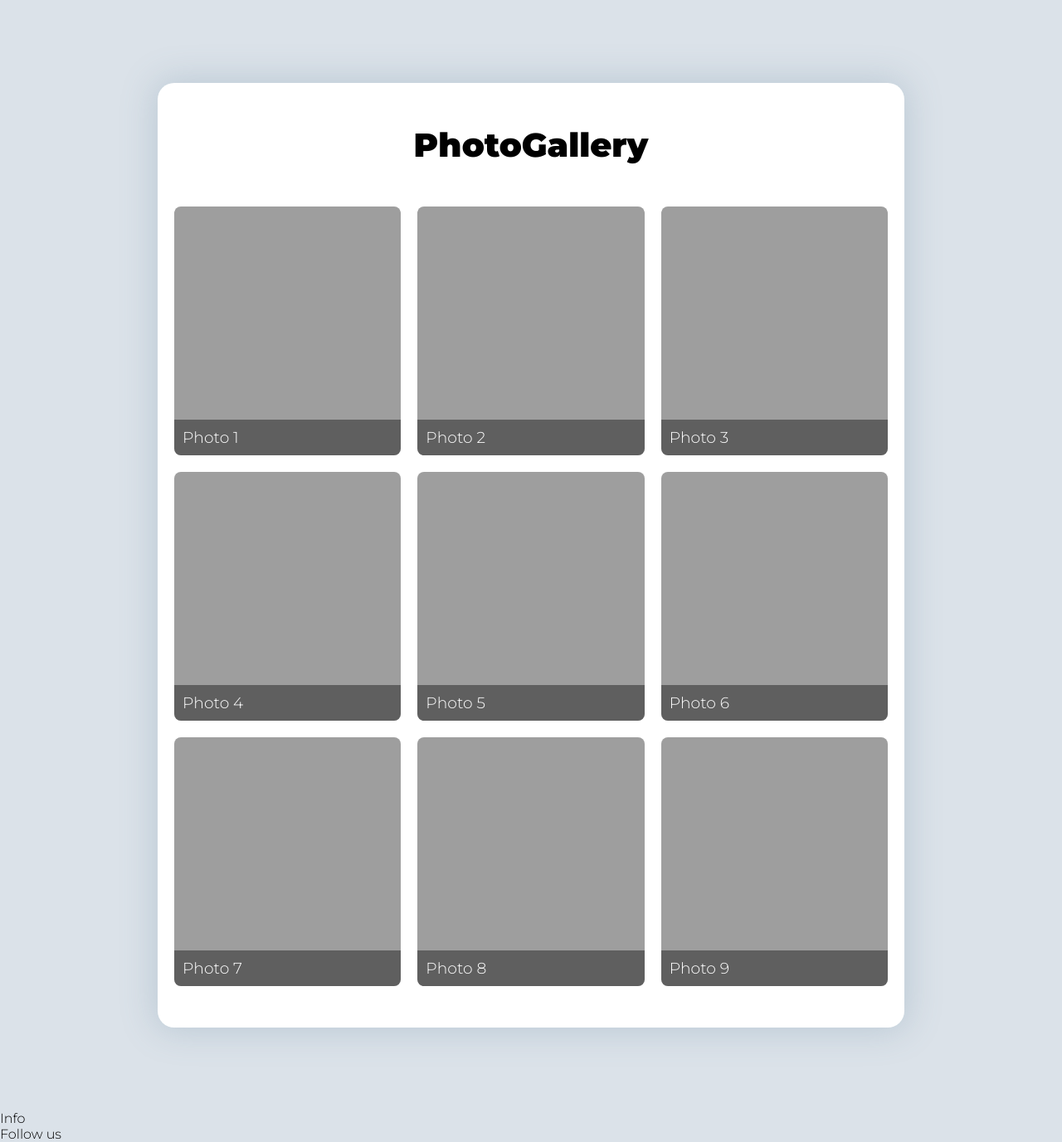
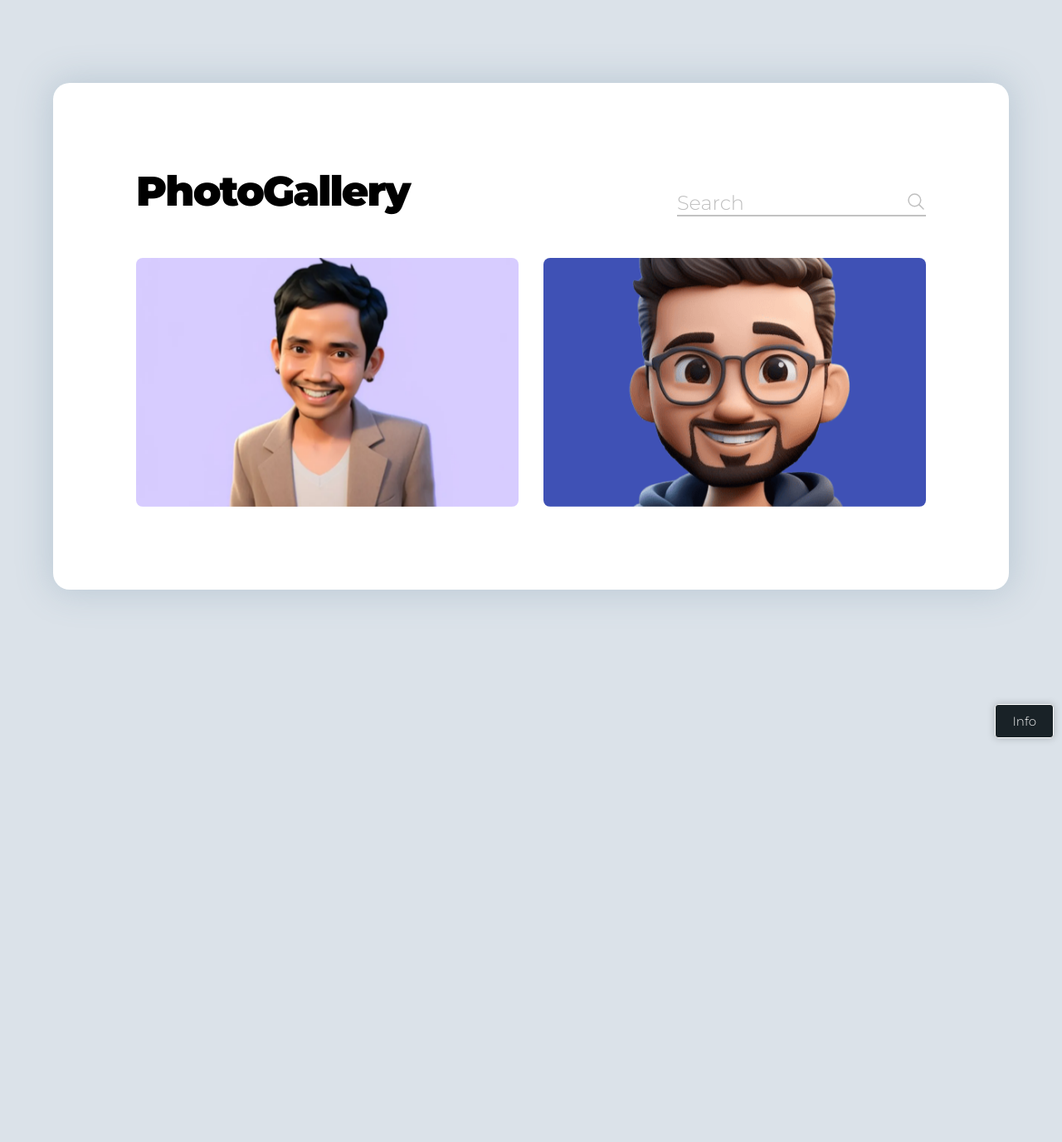
Before and after one commit to bungferry/bungferry.github.io, a Jekyll site: the page built from index.html, in a window 1280 px wide. Shown: the whole page at 83% size. Built offline with Jekyll 4.4.1, drawn with Linux system fonts in a browser that asks for light colours; nearby versions of some CDN libraries; after the commit the page ends 900 px from its top, so only the background shows below that.

Commit message:
Update default.html

```diff
--- a/_layouts/default.html
+++ b/_layouts/default.html
@@ -5,50 +5,63 @@
   <meta name="viewport" content="width=device-width, initial-scale=1.0, maximum-scale=1">
   <title>{{ site.title }}</title>
 
+  <!-- Font & Icon -->
   <link rel="stylesheet" href="https://unpkg.com/css.gg/icons/all.css">
   <script src="https://unpkg.com/ionicons@5.1.2/dist/ionicons.js"></script>
 
   <style>
     @import url("https://fonts.googleapis.com/css2?family=Montserrat:wght@300;900&display=swap");
+
     * { margin: 0; padding: 0; box-sizing: border-box; }
     html { font-family: "Montserrat", sans-serif; font-size: 100%; }
     body { background-color: #dbe2e9; overflow-x: hidden; }
 
     img {
       width: 100%; height: 100%; object-fit: cover;
-      transition: opacity 0.3s ease-in-out; opacity: 0;
+      will-change: transform; transition: opacity 0.3s ease-in-out; opacity: 0;
     }
     img.loaded { opacity: 1; }
 
-    section { display: flex; align-items: center; justify-content: center; margin: 100px 0; }
-    .container { background: white; width: 90%; max-width: 900px; margin: auto; box-shadow: 0 0 40px 4px rgba(94,132,156,0.25); padding: 50px 20px; border-radius: 20px; }
+    section { min-height: 100%; width: 100%; display: flex; align-items: center; justify-content: center; margin: 100px 0; }
+    .container { background-color: white; width: 90%; max-width: 900px; margin: 0 auto; box-shadow: 0px 0px 40px 4px rgba(94,132,156,0.25); padding: 50px 20px; border-radius: 20px; }
     .header { display: flex; flex-direction: column; align-items: center; }
-    .header h1 { font-size: 40px; font-weight: 900; }
+    .header h1 { font-size: 40px; font-weight: 900; letter-spacing: -2px; }
 
-    .gallery { display: grid; grid-template-columns: repeat(auto-fit, minmax(250px, 1fr)); margin-top: 50px; grid-gap: 20px; }
-    .item { height: 300px; position: relative; overflow: hidden; border-radius: 8px; transition: transform 0.3s ease, box-shadow 0.3s ease; }
+    form { margin-top: 30px; width: 80%; max-width: 300px; position: relative; }
+    input { border: none; border-bottom: 2px solid rgba(128,128,128,0.479); font-size: 20px; width: 100%; outline: none; color: gray; background-color: transparent; }
+    input::placeholder { opacity: 0.5; color: gray; font-family: "Montserrat"; }
+    form ion-icon { position: absolute; right: 0; font-size: 20px; opacity: 0.5; color: gray; }
+
+    .gallery { width: 100%; display: grid; grid-template-columns: repeat(auto-fit, minmax(250px, 1fr)); margin-top: 50px; grid-gap: 20px; }
+    .item { width: 100%; height: 300px; position: relative; overflow: hidden; border-radius: 8px; transition: transform 0.3s ease, box-shadow 0.3s ease; will-change: transform; }
     .item:hover { transform: scale(1.02); box-shadow: 0 4px 12px rgba(0,0,0,0.25); }
-    .item h3 { position: absolute; bottom: 0; left: 0; right: 0; background: rgba(0,0,0,0.4); color: white; padding: 10px; font-weight: 300; }
+    .item h3 { width: 100%; padding: 20px; position: absolute; background-color: rgba(0,0,0,0.4); color: aliceblue; font-weight: 300; transform: translateY(70px); transition: transform 0.4s ease-in-out; bottom: 0; }
+    .item:hover h3 { transform: translateY(0); }
+
+    @media only screen and (min-width: 900px) {
+      .container { max-width: 1160px; padding: 100px; }
+      .header { flex-direction: row; justify-content: space-between; }
+      .header h1 { font-size: 50px; }
+      .header input { font-size: 24px; }
+      .header ion-icon { font-size: 24px; }
+      .gallery { grid-gap: 30px; }
+    }
+
+    .float-text { display: inline-block; position: fixed; right: 10px; bottom: 10px; width: fit-content; background-color: #192227; color: whitesmoke; font-family: "Montserrat"; text-transform: capitalize; font-size: 15px; padding: 10px 20px; border-radius: 4px; box-shadow: 0px 0px 10px rgba(0,0,0,0.226); cursor: pointer; border: 1px solid white; z-index: 100; }
+    .float-card-info { width: 300px; position: fixed; background-color: #263238; border: 2px solid white; overflow: hidden; bottom: 5px; right: -100%; padding: 30px; border-radius: 8px; transition: right 0.5s ease-in-out; z-index: 99; }
+    .float-card-info.active { right: 5px; }
+    .float-card-info p { color: white; font-size: 20px; font-family: "Montserrat"; text-transform: capitalize; width: 100%; font-weight: 500; text-align: center; margin-bottom: 20px; }
+    .float-card-info .icons { width: 120px; margin: 0 auto; display: flex; align-items: center; justify-content: space-between; flex-direction: row; margin-bottom: 20px; }
+    .float-card-info .icons a { display: inline-block; cursor: pointer; color: whitesmoke; font-size: 20px; }
+    .float-card-info .icons a:hover { color: rgb(127,127,129); }
+    .float-card-info .link { width: 100%; display: block; text-decoration: none; color: whitesmoke; font-family: "Montserrat"; font-size: 14px; text-align: center; margin-top: 5px; }
+    .gg-close-r { position: absolute; top: 10px; right: 10px; cursor: pointer; }
+    .float-card-info .hire { background-color: #181e22; text-transform: uppercase; letter-spacing: 0.5px; font-size: 18px; border-radius: 6px; width: fit-content; margin: 0 auto; padding: 10px 20px; margin-top: 20px; }
   </style>
 </head>
 
 <body>
-  <section>
-    <div class="container">
-      <div class="header">
-        <h1>PhotoGallery</h1>
-      </div>
-
-      <div class="gallery">
-        {% for i in (1..9) %}
-        <div class="item">
-          <img alt="Photo {{ forloop.index }}">
-          <h3>Photo {{ forloop.index }}</h3>
-        </div>
-        {% endfor %}
-      </div>
-    </div>
-  </section>
+  {{ content }}
 
   <div class="float-text">Info</div>
   <div class="float-card-info">
@@ -59,31 +72,30 @@
       <a href="#"><i class="gg-twitter"></i></a>
       <a href="#"><i class="gg-instagram"></i></a>
     </div>
+    <a href="#" class="hire">Hire us</a>
   </div>
 
 <script>
-    document.addEventListener("DOMContentLoaded", () => {
-      // 🔹 1. Set URL gambar otomatis dari <h3>
-      document.querySelectorAll('.item').forEach(item => {
-        const title = item.querySelector('h3').textContent.trim(); // misal "Photo 1"
-        const img = item.querySelector('img');
-        img.setAttribute('data-src', `https://bungferry.github.io/assets/images/${title}.jpg`);
-      });
+  const touchButton = document.querySelector(".float-text");
+  const card = document.querySelector(".float-card-info");
+  const close = document.querySelector(".gg-close-r");
+  touchButton.addEventListener("click", () => card.classList.toggle("active"));
+  close.addEventListener("click", () => card.classList.remove("active"));
 
-      // 🔹 2. Lazy-load gambar (baru tampil saat masuk viewport)
+  document.addEventListener("DOMContentLoaded", function() {
     const images = document.querySelectorAll('img[data-src]');
     const observer = new IntersectionObserver((entries, obs) => {
       entries.forEach(entry => {
         if (entry.isIntersecting) {
           const img = entry.target;
-            const src = img.getAttribute('data-src');
-            img.src = src;
+          let imageUrl = img.getAttribute('data-src');
+          imageUrl += `?random=${new Date().getTime()}`;
+          img.src = imageUrl;
           img.onload = () => img.classList.add('loaded');
           obs.unobserve(img);
         }
       });
     }, { rootMargin: '100px' });
-
     images.forEach(img => observer.observe(img));
   });
 </script>
```
Lines whose indentation alone changed are shown as unchanged.
